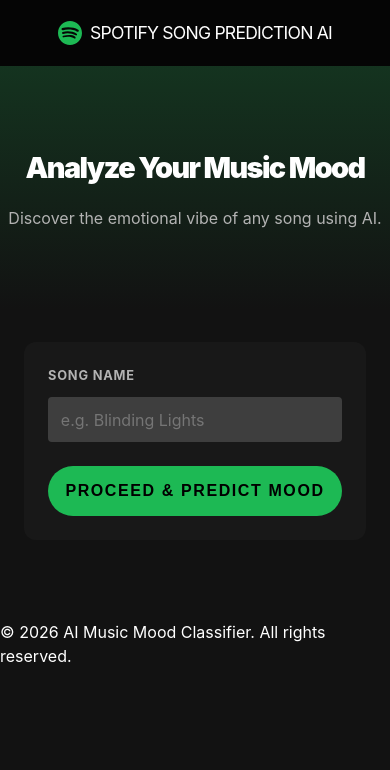
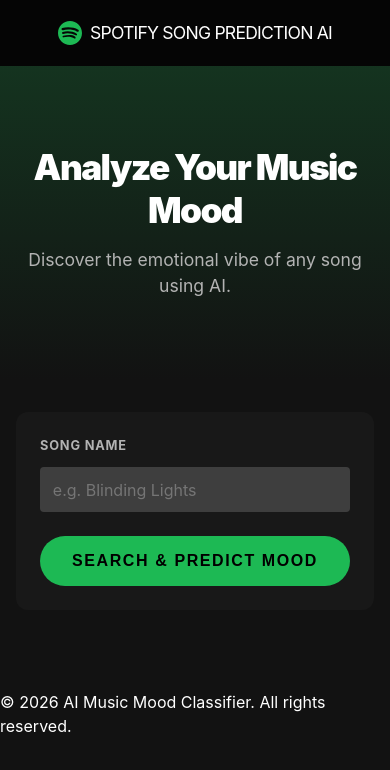
Before and after one commit to YashNandanwar/AI-Music-Mood-Classifier, a React app in the folder frontend/: page / in a window 390 px wide. Shown: the top 770 px of the page. Built offline with nearby package versions, Linux system fonts and the light colour scheme; no server answers; the HTML template or start-up script is replaced by a standard one.

Commit message:
feat: advanced mobile UI enhancements and overflow fixes

```diff
--- a/frontend/src/components/MoodForm.jsx
+++ b/frontend/src/components/MoodForm.jsx
@@ -22,8 +22,9 @@
                     />
                 </div>
                 <button type="submit" className="btn-predict">
-                    Proceed & Predict Mood
+                    Search & Predict Mood
                 </button>
+
             </form>
         </div>
     );
--- a/frontend/src/components/Navbar.jsx
+++ b/frontend/src/components/Navbar.jsx
@@ -19,7 +19,7 @@
     return (
         <nav className="navbar">
             <div className="container">
-                <div className="logo-container" onClick={toggleMenu} style={{ cursor: isMobile ? 'pointer' : 'default' }}>
+                <div className="logo-container" onClick={toggleMenu} style={{ cursor: isMobile ? 'pointer' : 'default', justifyContent: 'flex-start' }}>
                     <svg className="spotify-logo" viewBox="0 0 24 24" width="32" height="32" fill="#1DB954">
                         <path d="M12 0C5.373 0 0 5.373 0 12s5.373 12 12 12 12-5.373 12-12S18.627 0 12 0zm5.508 17.302c-.223.367-.703.483-1.07.26-2.92-1.785-6.596-2.188-10.927-1.198-.418.095-.838-.17-.933-.587-.095-.418.17-.838.587-.933 4.742-1.085 8.8-1.206 12.083.8.367.224.483.704.26 1.07zm1.47-3.253c-.28.455-.877.6-1.332.32-3.34-2.053-8.432-2.65-12.382-1.452-.512.155-1.045-.133-1.2-.646-.155-.512.133-1.045.646-1.2 4.515-1.372 10.13-.7 13.948 1.65.455.28.6.877.32 1.332zm.127-3.414C15.223 8.355 8.783 8.14 5.016 9.284c-.605.184-1.247-.16-1.43-.765-.184-.605.16-1.247.765-1.43 4.316-1.31 11.43-1.06 15.89 1.587.544.323.722 1.026.4 1.57-.323.544-1.026.722-1.57.4z"/>
                     </svg>
@@ -30,11 +30,12 @@
                     isMenuOpen && (
                         <div className="mobile-menu-popup">
                             <ul className="mobile-nav-links">
-                                <li><a href="#home" onClick={() => setIsMenuOpen(false)}>Home</a></li>
-                                <li><a href="#history" onClick={() => setIsMenuOpen(false)}>History</a></li>
+                                <li><a href="#home" onClick={() => setIsMenuOpen(false)}>● Home</a></li>
+                                <li><a href="#history" onClick={() => setIsMenuOpen(false)}>● History</a></li>
                             </ul>
                         </div>
                     )
+
                 ) : (
                     <ul className="nav-links">
                         <li><a href="#home">Home</a></li>
--- a/frontend/src/index.css
+++ b/frontend/src/index.css
@@ -349,8 +349,7 @@
   .mobile-menu-popup {
     position: absolute;
     top: 100%;
-    left: 50%;
-    transform: translateX(-50%);
+    left: 2rem; /* Left align to container padding */
     background: var(--card-bg);
     width: 200px;
     border-radius: 8px;
@@ -358,7 +357,7 @@
     z-index: 1000;
     margin-top: 10px;
     border: 1px solid #333;
-    animation: fadeIn 0.3s ease-out;
+    animation: fadeInMenu 0.3s ease-out;
   }
 
   .mobile-nav-links {
@@ -372,7 +371,7 @@
     color: white;
     text-decoration: none;
     font-weight: 700;
-    text-align: center;
+    text-align: left; /* Left align text */
   }
 
   .mobile-nav-links li a:hover {
@@ -380,34 +379,87 @@
   }
 
   .hero-title {
-    font-size: 1.8rem !important;
-    white-space: nowrap;
-    overflow: hidden;
-    text-overflow: ellipsis;
-    padding: 0 1rem;
+    font-size: 2.2rem !important; /* Scale up to match subtext width */
+    line-height: 1.2;
+    margin-bottom: 1.5rem;
+    white-space: normal; /* Allow wrapping if needed but keep it large */
+    width: 100%;
+    max-width: 90vw;
+    margin-left: auto;
+    margin-right: auto;
   }
 
   .hero p {
-    font-size: 1rem;
+    font-size: 1.1rem;
+    max-width: 90vw;
+    margin-left: auto;
+    margin-right: auto;
   }
 
   .mood-form {
-    margin: 0 1.5rem; /* Ensure borders don't touch edges */
+    margin: 0 1rem;
     padding: 1.5rem;
+    width: calc(100% - 2rem);
+  }
+
+  /* Result Card & Graph Responsive Fix */
+  .result-card {
+    margin: 0 1rem 2rem;
+    padding: 1.5rem;
+    width: calc(100% - 2rem);
+    overflow: hidden; /* Prevent internal overflow */
+  }
+
+  .chart-container {
+    height: 200px !important; /* Slightly smaller for mobile */
+    width: 100% !important;
+  }
+
+  /* History Table Responsive Fix */
+  .history-panel {
+    margin: 0 1rem;
+    padding: 1.5rem;
+    width: calc(100% - 2rem);
+  }
+
+  .history-table-container {
+    width: 100%;
+    overflow-x: auto; /* Enable scrolling for table */
+    -webkit-overflow-scrolling: touch;
+  }
+
+  .history-table {
+    min-width: 450px; /* Ensure table doesn't squash too much */
   }
 
   .results-section.mobile-results {
-    padding: 0 1.5rem 5rem; /* Add bottom padding for back button */
-    display: flex;
-    flex-direction: column;
+    padding: 0 0 5rem;
+    width: 100%;
   }
 
   .mobile-bottom-back {
-    margin-top: 2rem;
-    margin-bottom: 3rem;
+    margin-top: 3rem;
+    margin-bottom: 4rem;
     align-self: center;
-    width: auto;
-    min-width: 200px;
+    background: transparent !important;
+    border: 2px solid var(--accent-color) !important;
+    color: var(--accent-color) !important;
+    backdrop-filter: blur(5px);
+    width: 80% !important;
+    max-width: 300px;
+    transition: all 0.3s ease;
+  }
+
+  .mobile-bottom-back:hover {
+    background: rgba(29, 185, 84, 0.1) !important;
+    transform: scale(1.05);
+  }
+
+  /* Landscape Mode specific fixes */
+  @media (orientation: landscape) {
+    .hero { padding: 3rem 0; }
+    .hero-title { font-size: 1.8rem !important; }
+    .chart-container { height: 180px !important; }
   }
 
   /* Zoom/Pinch Fix */
```
